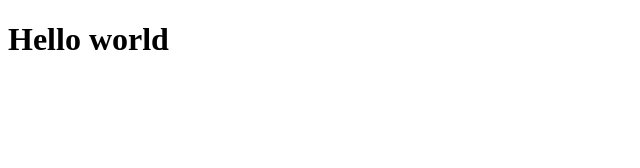
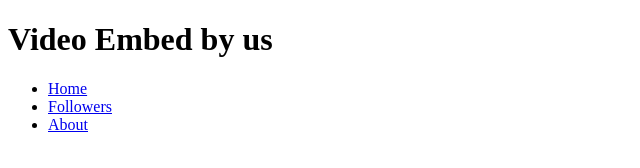
Before and after one commit to ishimwezachee/vidoes-embed, a plain HTML site: page index.html in a window 1280 px wide. Shown: the whole page, without its empty margins (0-640 px from the left). Drawn offline with Linux system fonts and the light colour scheme.

Commit message:
made link to navigation bar

```diff
--- a/index.html
+++ b/index.html
@@ -7,6 +7,33 @@
     <title>vidoe embed</title>
 </head>
 <body>
-    <h1>Hello world</h1>
+    <header>
+        <h1>Video Embed by us</h1>
+    </header>
+    <nav>
+     <div class="nav">
+         <ul>
+             <li>
+                 <a href="#">Home</a>
+             </li>
+             <li>
+                <a href="#">Followers</a>
+            </li>
+            <li>
+                <a href="#">About</a>
+            </li>
+         </ul>
+     </div>
+    </nav>
+<section>
+
+</section>
+<aside>
+
+</aside>
+<footer>
+
+</footer>
+
 </body>
 </html>
```
